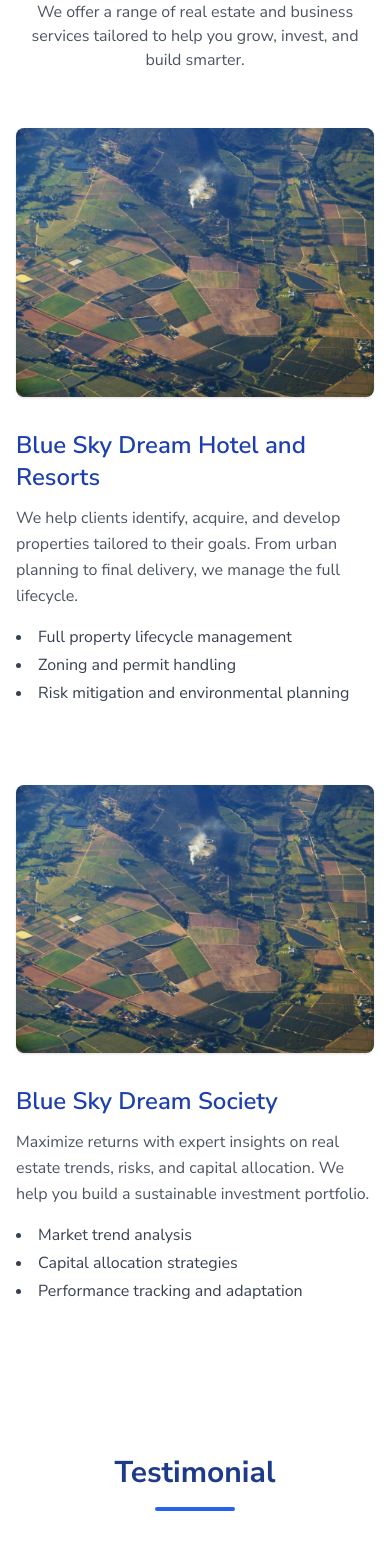
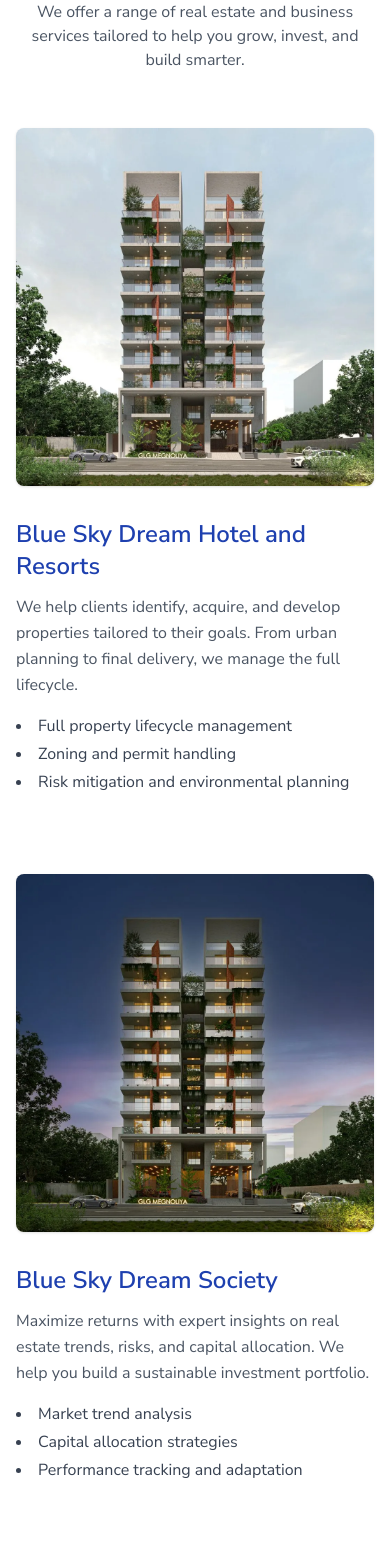
Before and after one commit to sabbir1257/blue_sky_font_end, a Next.js app: page / in a window 390 px wide. Shown: the part 6080-7637 px from the top of the page. Built offline with nearby package versions, Linux system fonts and the light colour scheme.

Commit message:
call to action section deagine change

```diff
--- a/src/components/pages/home/CallToAction.tsx
+++ b/src/components/pages/home/CallToAction.tsx
@@ -33,7 +33,7 @@
         {/* Email input form */}
         <form
           onSubmit={handleSubmit}
-          className="mt-10 flex flex-col sm:flex-row justify-center items-center gap-4 max-w-xl mx-auto"
+          className="mt-10 flex flex-row justify-center items-center gap-4 max-w-xl mx-auto"
         >
           <input
             type="email"
@@ -41,11 +41,11 @@
             placeholder="Enter your email"
             value={email}
             onChange={(e) => setEmail(e.target.value)}
-            className="w-full sm:flex-1 px-5 py-3 rounded-full text-blue-900 border border-blue-300 focus:outline-none focus:ring-2 focus:ring-blue-500"
+            className="w-full md:flex-1 px-5 py-3 rounded-full text-blue-900 border border-blue-300 focus:outline-none focus:ring-2 focus:ring-blue-500"
           />
           <button
             type="submit"
-            className="bg-blue-600 hover:bg-blue-500 text-white font-semibold px-6 py-3 rounded-full shadow-lg transition duration-300"
+            className="bg-blue-600 hover:bg-blue-500 text-white font-semibold px-6 py-3 rounded-full shadow-lg transition duration-300 text-sm "
           >
             Submit
           </button>
--- a/src/components/pages/home/OurBusiness.tsx
+++ b/src/components/pages/home/OurBusiness.tsx
@@ -6,7 +6,7 @@
     title: "Blue Sky Dream Hotel and Resorts",
     description:
       "We help clients identify, acquire, and develop properties tailored to their goals. From urban planning to final delivery, we manage the full lifecycle.",
-    image: "/images/land.jpg",
+    image: "/images/gallery2.webp",
     points: [
       "Full property lifecycle management",
       "Zoning and permit handling",
@@ -17,7 +17,7 @@
     title: "Blue Sky Dream Society",
     description:
       "Maximize returns with expert insights on real estate trends, risks, and capital allocation. We help you build a sustainable investment portfolio.",
-    image: "/images/land.jpg",
+    image: "/images/gallery4.webp",
     points: [
       "Market trend analysis",
       "Capital allocation strategies",
```
